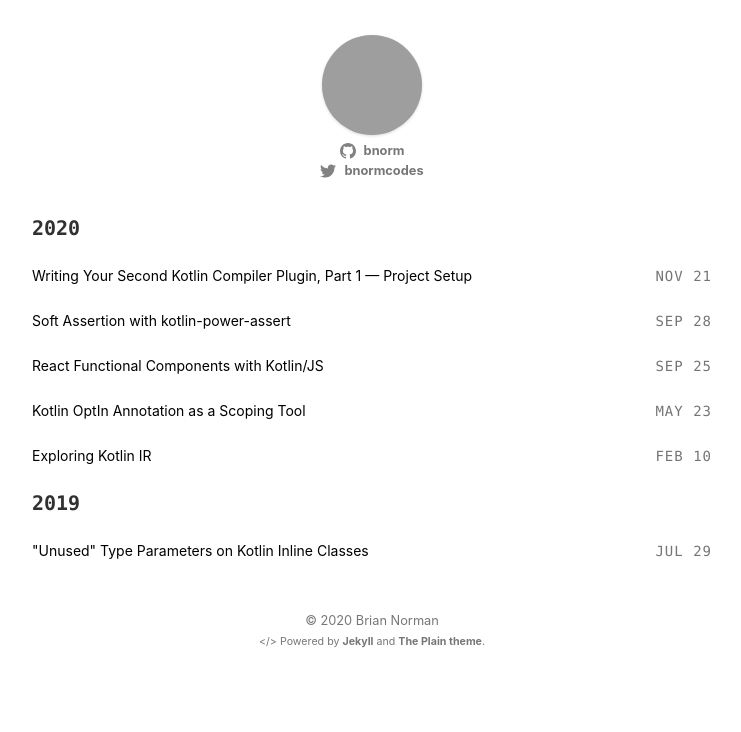
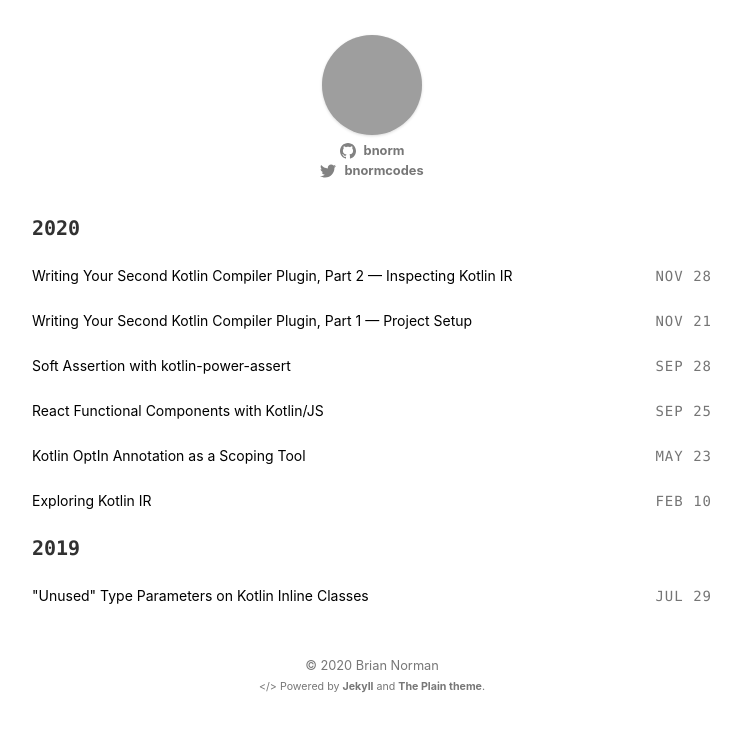
Before and after one commit to bnorm/blog.bnorm.dev, a Jekyll site: the page built from index.html, in a window 1280 px wide, cut to the strip 0-732 px from the top of the page. Shown: the whole strip, without its empty margins (268-1009 px from the left). Built offline with Jekyll 4.4.1, drawn with Linux system fonts in a browser that asks for light colours; some of the changed lines change nothing that is shown; grey boxes are pictures that could not be loaded.

Commit message:
Part 2 of Kotlin IR compiler plugin series

````diff
--- a/_posts/2020-11-21-writing-your-second-compiler-plugin-part-1.md
+++ b/_posts/2020-11-21-writing-your-second-compiler-plugin-part-1.md
@@ -16,9 +16,11 @@ our second compiler plugin, something IR based that works on all Kotlin targets.
 In this first part we will go over the project setup required to build a compiler plugin. In later
 parts we will explore navigating and transforming Kotlin IR.
 
-- Part 2 - Navigating Kotlin IR
-- Part 3 - Transforming Kotlin IR
-- Part 4 - ?
+- [Part 1 - Project Setup][Part 1]
+- [Part 2 - Inspecting Kotlin IR][Part 2]
+- Part 3 - Navigating Kotlin IR
+- Part 4 - Transforming Kotlin IR
+- Part 5 - ?
 - Part ? - Publishing a Kotlin Compiler Plugin
 
 # Setup
@@ -304,6 +306,8 @@ this up, you can use the [GitHub template] I created when writing this article.
 
 [Kotlin compatibility]: https://kotlinlang.org/docs/reference/evolution/components-stability.html
 [Writing Your First Kotlin Compiler Plugin]: https://www.youtube.com/watch?v=w-GMlaziIyo
+[Part 1]: https://blog.bnorm.dev/writing-your-second-compiler-plugin-part-1
+[Part 2]: https://blog.bnorm.dev/writing-your-second-compiler-plugin-part-2
 [Gradle plugin]: https://github.com/bnorm/kotlin-ir-plugin-template/tree/medium-part1/kotlin-ir-plugin-gradle
 [define with Gradle]: https://github.com/bnorm/kotlin-ir-plugin-template/blob/medium-part1/kotlin-ir-plugin-gradle/build.gradle.kts
 [buildconfig]: https://github.com/gmazzo/gradle-buildconfig-plugin
--- /dev/null
+++ b/_posts/2020-11-28-writing-your-second-compiler-plugin-part-2.md
@@ -0,0 +1,175 @@
+---
+layout: post
+title: Writing Your Second Kotlin Compiler Plugin, Part 2 — Inspecting Kotlin IR
+---
+
+> At the time of writing this article, [Kotlin compatibility] for IR backend is in Alpha status and
+> the compiler plugin API is Experimental. As such, information contained in this article about IR
+> and compiler plugins could be out-of-date or incorrect. If official documentation exists, please
+> refer to it first.
+
+In [Part 1] we learned how to set up a Gradle project for building a Kotlin compiler plugin. In this
+part we will drive right into the structure of Kotlin IR and what it looks like.
+
+- [Part 1 - Project Setup][Part 1]
+- [Part 2 - Inspecting Kotlin IR][Part 2]
+- Part 3 - Navigating Kotlin IR
+- Part 4 - Transforming Kotlin IR
+- Part 5 - ?
+- Part ? - Publishing a Kotlin Compiler Plugin
+
+# Foundation
+
+Kotlin intermediate representation (IR) is an [abstract syntax tree] for representing Kotlin code.
+Kotlin code is represented this way because Kotlin is a high-level programming language, allowing
+for many advanced programming concepts. Before it can be converted to JVM byte code, JavaScript, or
+LLVM's own IR, these high-level concepts need to be lowered. Many of these "lowerings" are the same
+across all Kotlin platforms - `suspend` functions for example - which makes having a common backend
+representation for Kotlin extremely useful. (Not to mention useful for compiler plugins!)
+
+Every node in the Kotlin IR syntax tree implements [IrElement]. Elements of the syntax tree
+represent things like modules, packages, files, classes, properties, functions, parameters, `if`
+statements, function invocations, and much, much, more. Let's see what this actually looks like!
+
+# Your New Best Friend: `IrElement.dump()`
+
+From [Part 1] we learned our entry point into IR is through a `IrGenerationExtension` instance. This
+class must implement a function which takes a `IrModuleFragment` and `IrPluginContext` parameter.
+Given a compiler plugin with the following implementation:
+
+```kotlin
+override fun generate(moduleFragment: IrModuleFragment, pluginContext: IrPluginContext) {
+  println(moduleFragment.dump())
+}
+```
+
+And a simple program with the following code:
+
+```kotlin
+fun main() {
+  println(debug())
+}
+
+fun debug(name: String = "World") = "Hello, $name!"
+```
+
+The compiler plugin will output the following:
+
+```text
+MODULE_FRAGMENT name:<main>
+  FILE fqName:<root> fileName:/var/folders/dk/9hdq9xms3tv916dk90l98c01p961px/T/Kotlin-Compilation3223338783072974845/sources/main.kt
+    FUN name:main visibility:public modality:FINAL <> () returnType:kotlin.Unit
+      BLOCK_BODY
+        CALL 'public final fun println (message: kotlin.Any?): kotlin.Unit [inline] declared in kotlin.io.ConsoleKt' type=kotlin.Unit origin=null
+          message: CALL 'public final fun debug (name: kotlin.String): kotlin.String declared in <root>' type=kotlin.String origin=null
+    FUN name:debug visibility:public modality:FINAL <> (name:kotlin.String) returnType:kotlin.String
+      VALUE_PARAMETER name:name index:0 type:kotlin.String
+        EXPRESSION_BODY
+          CONST String type=kotlin.String value="World"
+      BLOCK_BODY
+        RETURN type=kotlin.Nothing from='public final fun debug (name: kotlin.String): kotlin.String declared in <root>'
+          STRING_CONCATENATION type=kotlin.String
+            CONST String type=kotlin.String value="Hello, "
+            GET_VAR 'name: kotlin.String declared in <root>.debug' type=kotlin.String origin=null
+            CONST String type=kotlin.String value="!"
+```
+
+The extension function `IrElement.dump()` has been my favorite tool when developing IR compiler
+plugins. It allows for dumping an IR tree from any specific point and saving the output from run to
+run. This has allowed me to write the code I want generated and take a dump of it for comparing
+against as I build the IR compiler plugin generation. It has been my best friend.
+
+Let's break this IR dump down into manageable pieces and compare it against the simple program.
+
+# The Pieces
+
+## `fun main()`
+
+```text
+FUN name:main visibility:public modality:FINAL <> () returnType:kotlin.Unit
+```
+
+This is the `main()` function definition from our simple program above. It defines the function with
+the name, visibility, modality, and type signature of the function. We can clearly see that this is
+a `public` and `final` function named `main` which takes no parameters - value (`()`) or type
+(`<>`) - and returns `kotlin.Unit`.
+
+## `fun debug(name: String = ...)`
+
+```text
+FUN name:debug visibility:public modality:FINAL <> (name:kotlin.String) returnType:kotlin.String
+```
+
+Vary similar to `main()`, but the function `debug()` takes a single value parameter named `name`
+which is of type `String` and also returns a `String`. Notice the default value is not included in
+the function definition dump but rather part of the parameter dump. Functions with and without
+default parameters have the same signature, they are just called differently as we will see later.
+
+## `name: String = "World"`
+
+```text
+VALUE_PARAMETER name:name index:0 type:kotlin.String
+  EXPRESSION_BODY
+    CONST String type=kotlin.String value="World"
+```
+
+The value parameter `name` for the function `debug()` is defined as having an `EXPRESSION_BODY`
+which is just the constant string `World`. In Kotlin IR, there are mainly 2 different types of
+"bodies": `BLOCK_BODY` and `EXPRESSION_BODY`. An expression body holds a single expression while a
+block body can hold multiple statements. [Kotlin Academy has a great article]
+[statement-vs-expression] on the difference between statements and expressions but to simplify: a
+statement is a line of code and an expression is a statement which returns a value. The constant
+string `World` is our first example of an expression.
+
+## `"Hello, $name!"`
+
+```text
+FUN name:debug visibility:public modality:FINAL <> (name:kotlin.String) returnType:kotlin.String
+  ...
+  BLOCK_BODY
+    RETURN type=kotlin.Nothing from='public final fun debug (name: kotlin.String): kotlin.String declared in <root>'
+      STRING_CONCATENATION type=kotlin.String
+        CONST String type=kotlin.String value="Hello, "
+        GET_VAR 'name: kotlin.String declared in <root>.debug' type=kotlin.String origin=null
+        CONST String type=kotlin.String value="!"
+```
+
+The body of the `debug()` function is a `BLOCK_BODY` with a single statement, a `return`. According
+to the IR dump, this return has a type of `Nothing` which makes sense if you remember that [`return`
+in Kotlin is actually an *expression*][return-expression]. The value being returned is also an
+expression, in this case a string, which is the concatenation of 3 expressions: `"Hello, "`, getting
+the value of the `name` parameter, and `"!"`.
+
+## `println(debug())`
+
+```text
+CALL 'public final fun println (message: kotlin.Any?): kotlin.Unit [inline] declared in kotlin.io.ConsoleKt' type=kotlin.Unit origin=null
+  message: CALL 'public final fun debug (name: kotlin.String): kotlin.String declared in <root>' type=kotlin.String origin=null
+```
+
+Function calls include which function is being called along with any parameters being provided. In
+this example, the `println()` call includes a single parameter named `message`. This parameter value
+is an expression which is another function call to `debug()`. Notice that no parameter values are
+defined for the `debug()` function even though it has a single parameter `name`. This is because
+`name` has a default value and therefore specifying a value is not required.
+
+Also note that the `println()` function is an `inline` function. [Inlining is a "lowering"]
+[inline-lowering] which is performed later in the compilation. This allows IR plugins to generate
+calls to inline functions without having to perform the inlining.
+
+# Dump The World
+
+Try dumping some simple programs of your own! The [GitHub template] for Kotlin IR compiler plugins
+is ready for you to edit the unit tests and compiler plugin! What code changes cause the IR dump to
+change? What codes changes *don't* cause the IR dump to change? What does the dump of an `if`
+statement in Kotlin IR look like? (hint: how are `when` and `if` similar?)
+
+[Kotlin compatibility]: https://kotlinlang.org/docs/reference/evolution/components-stability.html
+[Part 1]: https://blog.bnorm.dev/writing-your-second-compiler-plugin-part-1
+[Part 2]: https://blog.bnorm.dev/writing-your-second-compiler-plugin-part-2
+[abstract syntax tree]: https://en.wikipedia.org/wiki/Abstract_syntax_tree
+[IrElement]: https://github.com/JetBrains/kotlin/blob/1.4.20/compiler/ir/ir.tree/src/org/jetbrains/kotlin/ir/IrElement.kt
+[statement-vs-expression]: https://blog.kotlin-academy.com/kotlin-programmer-dictionary-statement-vs-expression-e6743ba1aaa0
+[return-expression]: https://kotlinlang.org/docs/reference/returns.html
+[inline-lowering]: https://github.com/JetBrains/kotlin/blob/1.4.20/compiler/ir/backend.common/src/org/jetbrains/kotlin/backend/common/lower/inline/FunctionInlining.kt
+[GitHub template]: https://github.com/bnorm/kotlin-ir-plugin-template
--- a/_sass/main.scss
+++ b/_sass/main.scss
@@ -315,9 +315,13 @@ article {
     border: none;
     font-weight: bold;
   }
-  .social-media-list {
-    list-style: none;
-    margin-left: 0;
+}
+.social-media-list {
+  list-style: none;
+  margin-left: 0;
+  a {
+    border: none;
+    font-weight: bold;
   }
   .svg-icon {
     width: 16px;
````
